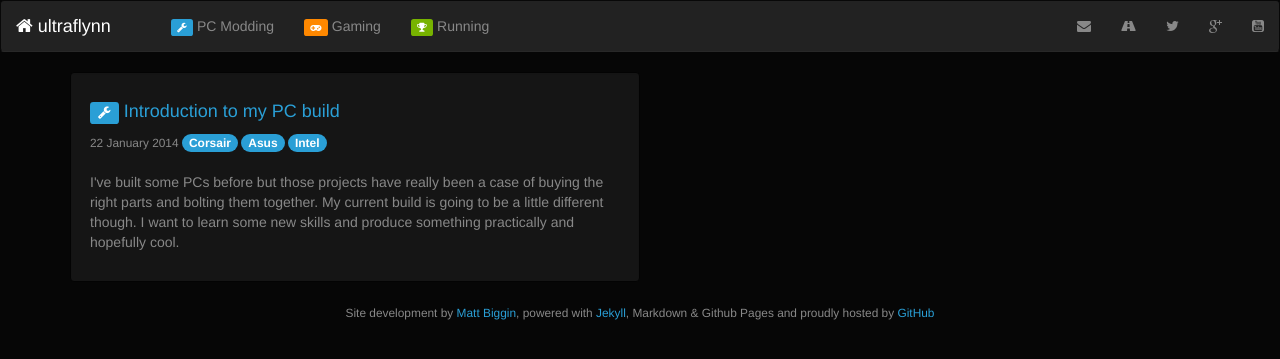
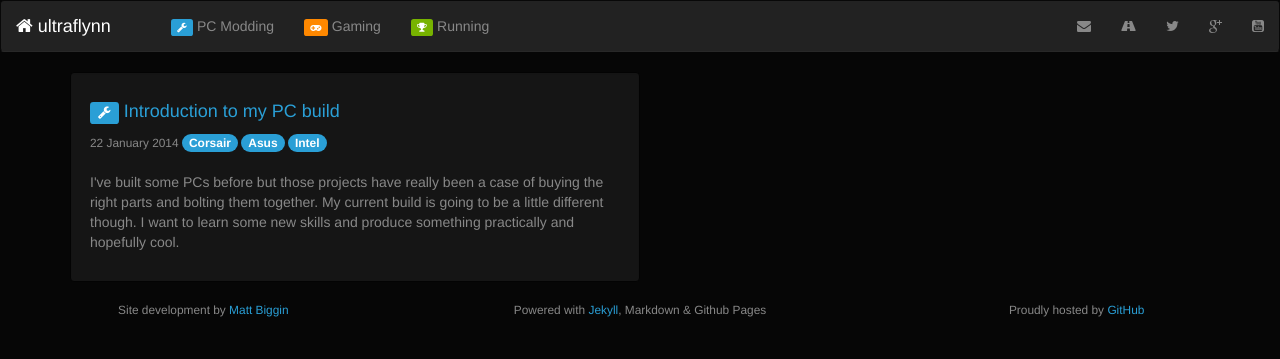
Before and after one commit to ultraflynn/ultraflynn.github.com, a Jekyll site: the page built from pc/index.html, in a window 1280 px wide. Shown: the top 359 px of the page. Built offline with Jekyll 4.4.1, drawn with Linux system fonts in a browser that asks for light colours; some web fonts are replaced; Markdown is read by kramdown in place of the engine named in the settings.

Commit message:
Layout changed to suit small screens

```diff
--- a/_includes/footer.html
+++ b/_includes/footer.html
@@ -1,9 +1,17 @@
 <footer>
   <div class="text-center">
     <small>
-      Site development by <a href="http://twitter.com/mattbiggin">Matt Biggin</a>,
-      powered with <a href="http://jekyllrb.com/">Jekyll</a>, Markdown &amp; Github Pages</a>
-      and proudly hosted by <a href="https://github.com/ultraflynn/mattbiggin">GitHub</a>
+      <div class="row">
+        <div class="col-sm-4">
+          Site development by <a href="http://twitter.com/mattbiggin">Matt Biggin</a>
+        </div>
+        <div class="col-sm-4">
+          Powered with <a href="http://jekyllrb.com/">Jekyll</a>, Markdown &amp; Github Pages</a>
+        </div>
+        <div class="col-sm-4">
+          Proudly hosted by <a href="https://github.com/ultraflynn/mattbiggin">GitHub</a>
+        </div>
+      </div>
     </small>
   </div>
 </footer>
--- a/gaming/index.html
+++ b/gaming/index.html
@@ -4,7 +4,7 @@
 ---
 
 {% for post in site.categories.gaming %}
-  <div class="col-xs-6 well">
+  <div class="col-sm-6 well">
     {% include summary.html %}
   </div>
 {% endfor %}
--- a/pc/index.html
+++ b/pc/index.html
@@ -4,7 +4,7 @@
 ---
 
 {% for post in site.categories.pc %}
-  <div class="col-xs-6 well">
+  <div class="col-sm-6 well">
     {% include summary.html %}
   </div>
 {% endfor %}
--- a/running/index.html
+++ b/running/index.html
@@ -4,7 +4,7 @@
 ---
 
 {% for post in site.categories.running %}
-  <div class="col-xs-6 well">
+  <div class="col-sm-6 well">
     {% include summary.html %}
   </div>
 {% endfor %}
```
